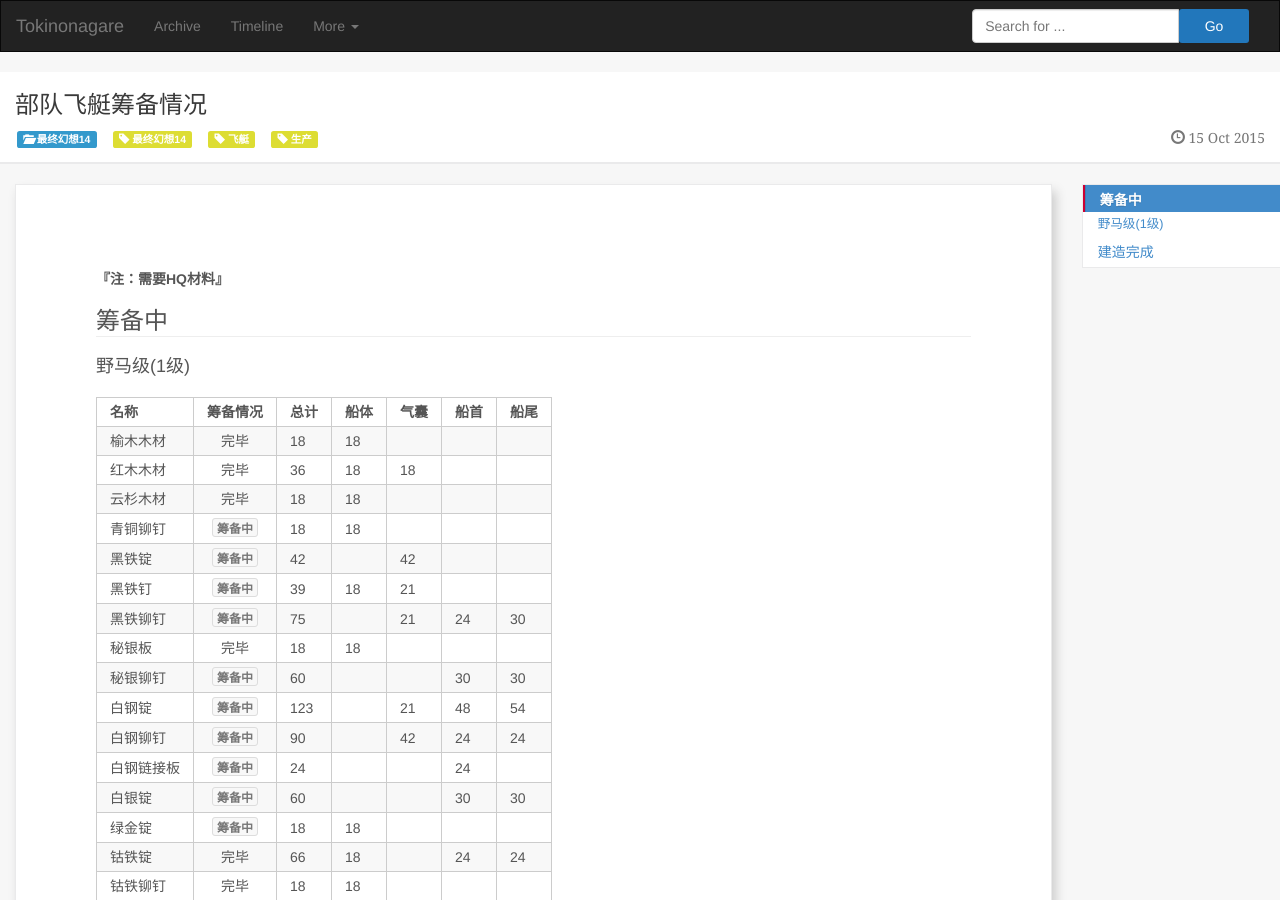
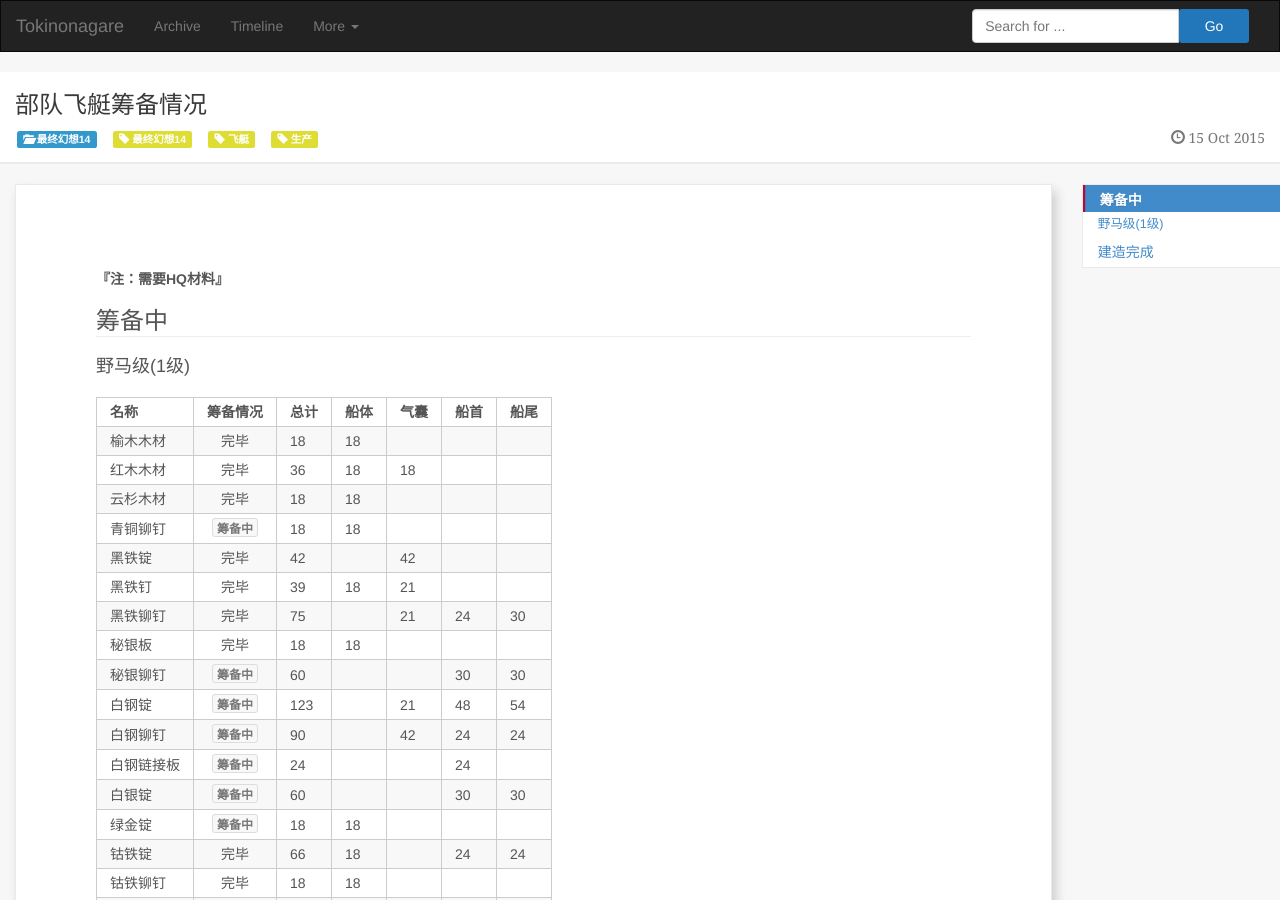
Before and after one commit to tokinonagare/tokinonagare.github.io, a Jekyll site: the page built from _posts/2015-10-15-ffxiv_Airship_Material.md, in a window 1280 px wide and 900 px high. Built offline with Jekyll 4.4.1, drawn with Linux system fonts in a browser that asks for light colours; Markdown is read by kramdown in place of the engine named in the settings; comment, search, counter and statistics services are not loaded.

Commit message:
ffxiv_Airship_Material status refresh

```diff
--- a/_posts/2015-10-15-ffxiv_Airship_Material.md
+++ b/_posts/2015-10-15-ffxiv_Airship_Material.md
@@ -19,9 +19,9 @@ __『注：需要HQ材料』__
 红木木材	|完毕	|36	|18	|18	|	|
 云杉木材	|完毕	|18	|18	|	|	|
 青铜铆钉	|**`筹备中`**	|18	|18	|	|	|
-黑铁锭	|**`筹备中`**	|42	|	|42	|	|
-黑铁钉	|**`筹备中`**	|39	|18	|21	|	|
-黑铁铆钉	|**`筹备中`**	|75	|	|21	|24	|30
+黑铁锭	|完毕	|42	|	|42	|	|
+黑铁钉	|完毕	|39	|18	|21	|	|
+黑铁铆钉	|完毕	|75	|	|21	|24	|30
 秘银板	|完毕	|18	|18	|	|	|
 秘银铆钉	|**`筹备中`**	|60	|	|	|30	|30
 白钢锭	|**`筹备中`**	|123	|	|21	|48	|54
```
